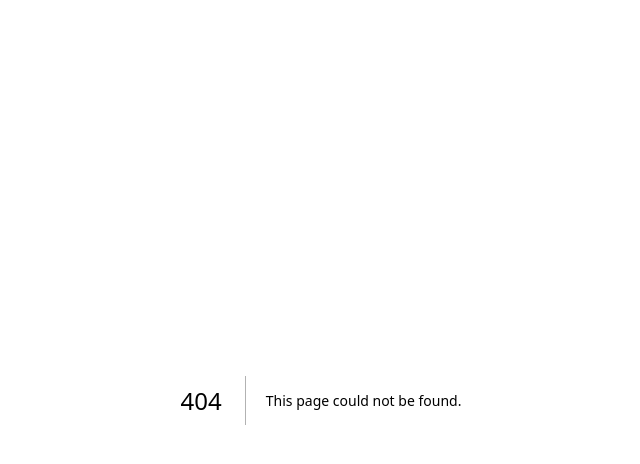
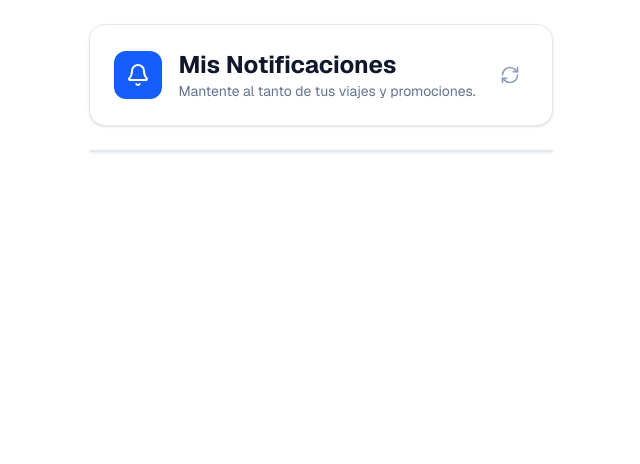
Before and after one commit to RobertM21-web/pasajes-interprovincial, a Next.js app: page /cliente/notificaciones in a window 1280 px wide. Before the commit this address had no page. Shown: the top 464 px of the page, without its empty margins (319-959 px from the left). Built offline with nearby package versions, Linux system fonts and the light colour scheme; no server answers; the database is empty.

Commit message:
feat(notificaciones/cliente): agrega interfaz de notificaciones para el cliente

```diff
--- /dev/null
+++ b/app/(dashboard)/cliente/notificaciones/page.tsx
@@ -0,0 +1,209 @@
+"use client";
+
+import { useState, useEffect } from "react";
+import {
+  Bell,
+  Check,
+  Trash2,
+  Info,
+  AlertTriangle,
+  CheckCircle,
+  Ticket,
+  Clock,
+  RefreshCw,
+  AlertCircle
+} from "lucide-react";
+
+// Interfaz basada en el modelo de Prisma de Enrique
+interface Notificacion {
+  id: string;
+  usuarioId: string;
+  titulo: string;
+  mensaje: string;
+  tipo: string; // "INFO", "ALERTA", "EXITO", "RECORDATORIO"
+  leida: boolean;
+  createdAt: string;
+}
+
+interface PaginacionInfo {
+  total: number;
+  page: number;
+  limit: number;
+  totalPages: number;
+  hasMore: boolean;
+}
+
+export default function NotificacionesClientePage() {
+  const [session, setSession] = useState<any>(null);
+  const usuarioId = session?.user?.id || "cliente-demo-123"; // Fallback seguro
+
+  // Estados de datos
+  const [notificaciones, setNotificaciones] = useState<Notificacion[]>([]);
+  const [noLeidas, setNoLeidas] = useState(0);
+  const [paginacion, setPaginacion] = useState<PaginacionInfo | null>(null);
+
+  // Estados de UI
+  const [loading, setLoading] = useState(true);
+  const [loadingMore, setLoadingMore] = useState(false);
+  const [filtroLeidas, setFiltroLeidas] = useState<"TODAS" | "NO_LEIDAS">("TODAS");
+  const [error, setError] = useState("");
+
+  useEffect(() => {
+    fetch("/api/auth/session")
+      .then(res => res.json())
+      .then(data => {
+        if (data && data.user) setSession(data);
+        else setSession({ user: { id: "cliente-demo-123" } });
+      })
+      .catch(() => setSession({ user: { id: "cliente-demo-123" } }));
+  }, []);
+
+  // Cargar notificaciones (GET)
+  const cargarNotificaciones = async (pagina: number = 1, append: boolean = false) => {
+    if (pagina === 1) setLoading(true);
+    else setLoadingMore(true);
+    setError("");
+
+    try {
+      // Construir URL con parámetros para Enrique's API
+      let url = `/api/cliente/notificaciones?usuarioId=${usuarioId}&page=${pagina}&limit=10`;
+      if (filtroLeidas === "NO_LEIDAS") {
+        url += `&leida=false`;
+      }
+
+      const res = await fetch(url);
+      if (!res.ok) throw new Error("Error al obtener las notificaciones.");
+
+      const data = await res.json();
+
+      if (append) {
+        setNotificaciones(prev => [...prev, ...data.notificaciones]);
+      } else {
+        setNotificaciones(data.notificaciones);
+      }
+
+      setNoLeidas(data.noLeidas);
+      setPaginacion(data.paginacion);
+
+    } catch (err: any) {
+      setError(err.message);
+    } finally {
+      setLoading(false);
+      setLoadingMore(false);
+    }
+  };
+
+  // Recargar cuando cambie el filtro
+  useEffect(() => {
+    cargarNotificaciones(1, false);
+  }, [filtroLeidas]);
+
+  // Marcar como leída (PUT)
+  const handleMarcarLeida = async (id: string) => {
+    try {
+      // Actualización optimista en la UI
+      setNotificaciones(prev => prev.map(n => n.id === id ? { ...n, leida: true } : n));
+      setNoLeidas(prev => Math.max(0, prev - 1));
+
+      const res = await fetch(`/api/cliente/notificaciones/${id}`, { method: "PUT" });
+      if (!res.ok) throw new Error();
+    } catch (err) {
+      // Revertir si falla
+      cargarNotificaciones(1, false);
+    }
+  };
+
+  // Eliminar notificación (DELETE)
+  const handleEliminar = async (id: string) => {
+    const notificacionAEliminar = notificaciones.find(n => n.id === id);
+
+    try {
+      // Actualización optimista
+      setNotificaciones(prev => prev.filter(n => n.id !== id));
+      if (notificacionAEliminar && !notificacionAEliminar.leida) {
+        setNoLeidas(prev => Math.max(0, prev - 1));
+      }
+
+      const res = await fetch(`/api/cliente/notificaciones/${id}`, { method: "DELETE" });
+      if (!res.ok) throw new Error();
+    } catch (err) {
+      // Revertir si falla
+      cargarNotificaciones(1, false);
+    }
+  };
+
+  // Función para formatear fechas de manera amigable ("Hace 2 horas", "Ayer")
+  const formatearFecha = (fechaString: string) => {
+    const fecha = new Date(fechaString);
+    const ahora = new Date();
+    const difMs = ahora.getTime() - fecha.getTime();
+    const difMinutos = Math.floor(difMs / 60000);
+    const difHoras = Math.floor(difMinutos / 60);
+    const difDias = Math.floor(difHoras / 24);
+
+    if (difMinutos < 1) return "Justo ahora";
+    if (difMinutos < 60) return `Hace ${difMinutos} min`;
+    if (difHoras < 24) return `Hace ${difHoras} ${difHoras === 1 ? 'hora' : 'horas'}`;
+    if (difDias === 1) return "Ayer";
+    if (difDias < 7) return `Hace ${difDias} días`;
+
+    return fecha.toLocaleDateString("es-EC", { day: "numeric", month: "short" });
+  };
+
+  // Obtener Icono y Color según el tipo de notificación
+  const getIconoTipo = (tipo: string) => {
+    switch (tipo.toUpperCase()) {
+      case "EXITO": return { Icon: CheckCircle, color: "text-emerald-600", bg: "bg-emerald-100" };
+      case "ALERTA": return { Icon: AlertTriangle, color: "text-amber-600", bg: "bg-amber-100" };
+      case "RECORDATORIO": return { Icon: Clock, color: "text-purple-600", bg: "bg-purple-100" };
+      case "TICKET": return { Icon: Ticket, color: "text-indigo-600", bg: "bg-indigo-100" };
+      default: return { Icon: Info, color: "text-blue-600", bg: "bg-blue-100" };
+    }
+  };
+
+  return (
+    <div className="max-w-4xl mx-auto p-4 sm:p-6 space-y-6 font-sans">
+
+      {/* Encabezado */}
+      <div className="flex flex-col sm:flex-row sm:items-center justify-between gap-4 bg-white p-6 border border-slate-200 rounded-2xl shadow-sm">
+        <div className="flex items-center space-x-4">
+          <div className="relative">
+            <div className="bg-blue-600 p-3 rounded-xl text-white">
+              <Bell className="h-6 w-6" />
+            </div>
+            {noLeidas > 0 && (
+              <span className="absolute -top-2 -right-2 flex h-6 w-6 items-center justify-center rounded-full bg-red-500 text-[11px] font-bold text-white border-2 border-white shadow-sm">
+                {noLeidas > 99 ? '99+' : noLeidas}
+              </span>
+            )}
+          </div>
+          <div>
+            <h1 className="text-2xl font-bold text-slate-900">Mis Notificaciones</h1>
+            <p className="text-sm text-slate-500">Mantente al tanto de tus viajes y promociones.</p>
+          </div>
+        </div>
+
+        <button
+          onClick={() => cargarNotificaciones(1, false)}
+          className="p-2 text-slate-400 hover:text-blue-600 hover:bg-blue-50 rounded-lg transition-colors flex items-center justify-center"
+          title="Actualizar bandeja"
+        >
+          <RefreshCw className={`h-5 w-5 ${loading ? 'animate-spin' : ''}`} />
+        </button>
+      </div>
+
+      {error && (
+        <div className="flex items-start space-x-2.5 bg-red-50 border border-red-200 text-red-800 p-4 rounded-xl text-sm">
+          <AlertCircle className="h-5 w-5 text-red-600 shrink-0 mt-0.5" />
+          <span>{error}</span>
+        </div>
+      )}
+
+      {/* Contenedor Principal */}
+      <div className="bg-white rounded-2xl border border-slate-200 shadow-sm overflow-hidden flex flex-col">
+
+        {/* Pestañas de Filtro */}
+      </div>
+    </div>
+  );
+}
```
